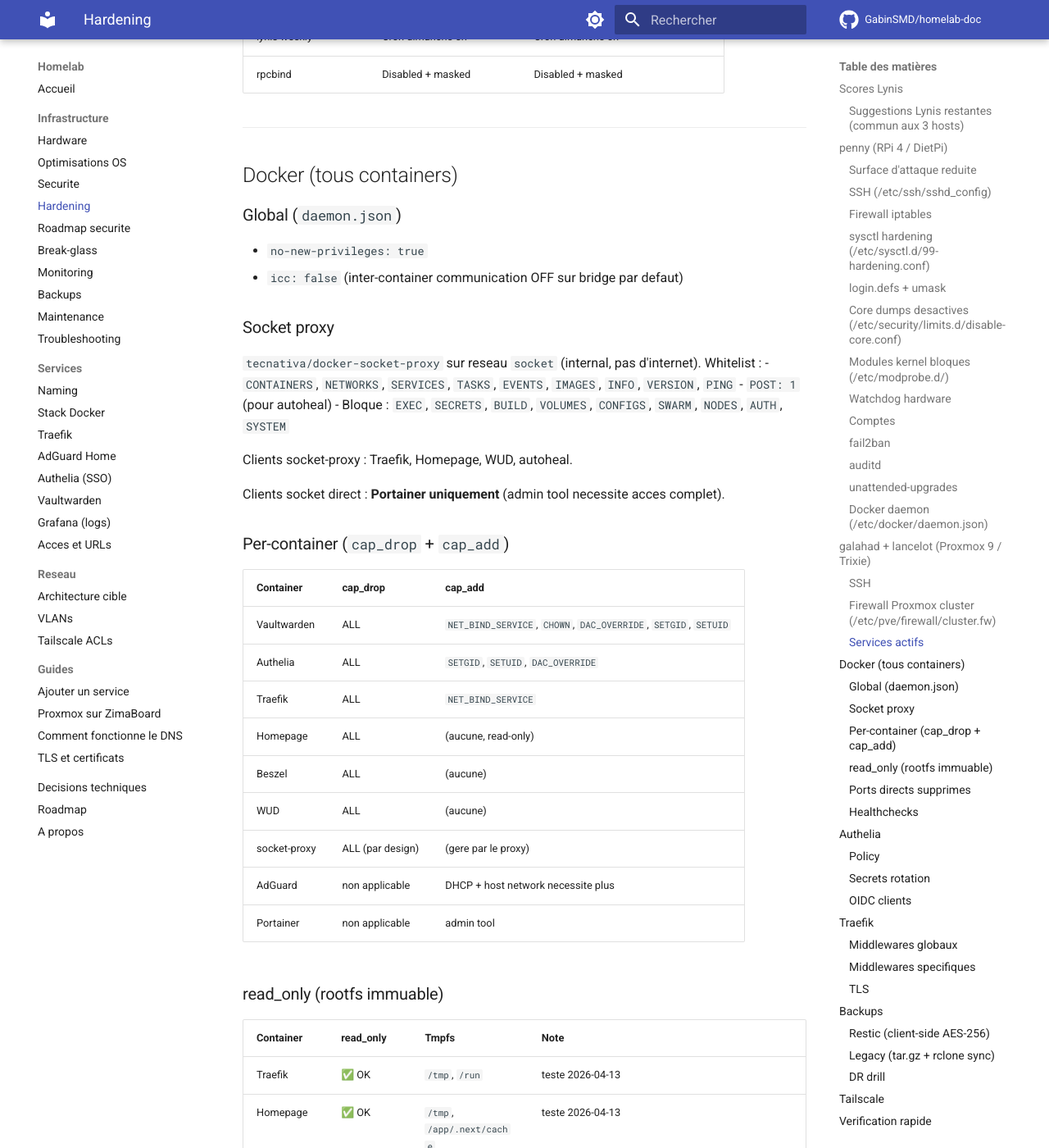
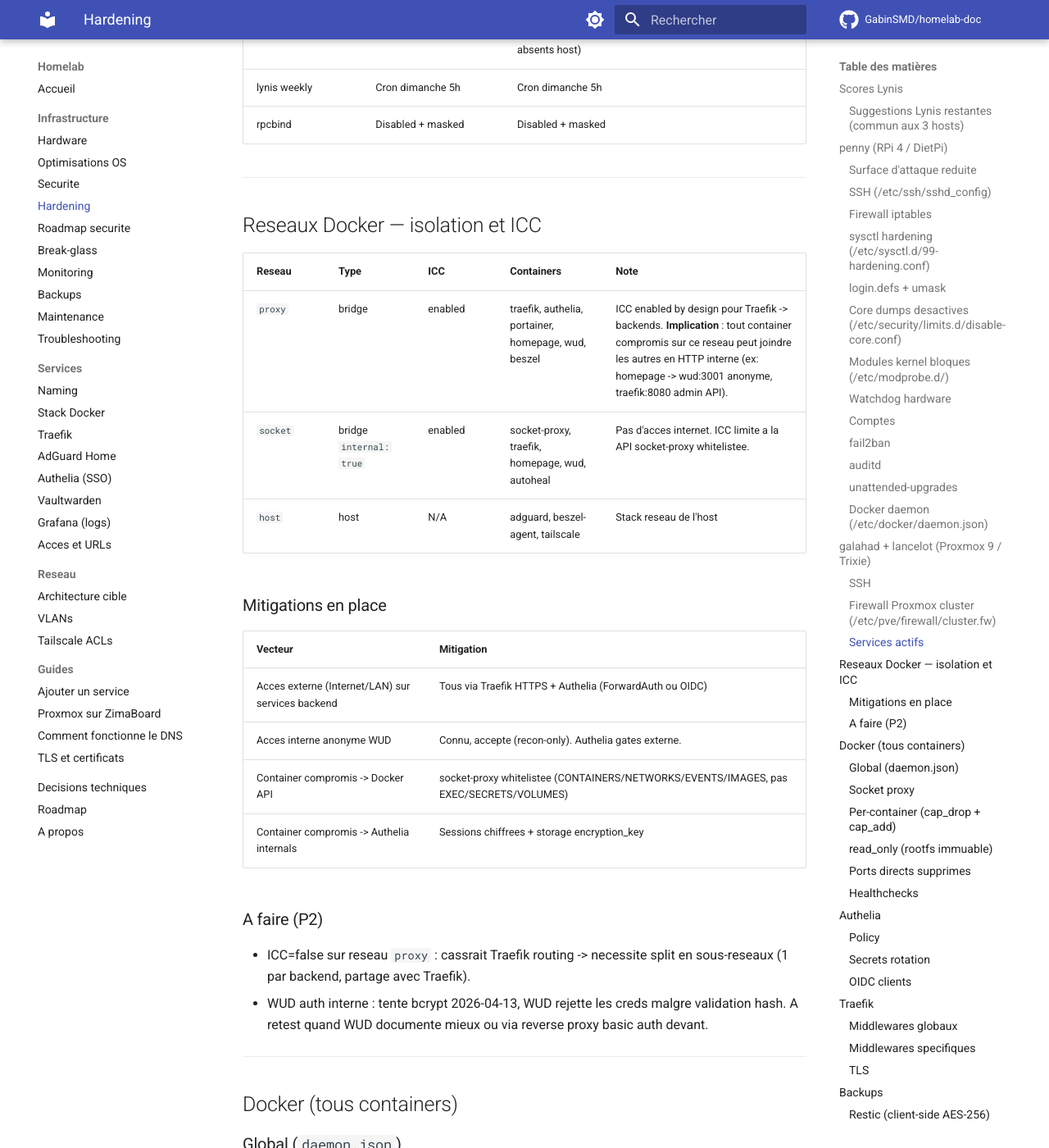
Before and after one commit to GabinSMD/homelab-doc, an MkDocs documentation site: the page built from docs/infrastructure/hardening.md, in a window 1280 px wide and 1400 px high, scrolled down 5477 px. Shown: the whole window at 82% size. Built offline with MkDocs 1.6.1 and Material for MkDocs 9.7.7, drawn with Linux system fonts in a browser that asks for light colours; comment, search, counter and statistics services are not loaded.

Commit message:
docs: audit feedback complet — TLS 1.3, remember_me, proxy ICC, gitleaks history
- TLS 1.3 strict applique (TLS 1.2 rejete)
- Authelia remember_me 7d (trade-off documente)
- consent_mode pre-configured 1y note : skip consent prompt mais auth restee MFA-protected (4h)
- Reseau proxy : ICC enabled documente, mitigations listees (hardening.md)
- vzdump vault daily (RPO 24h)
- digest-drift-check mensuel (Authelia drift detecte immediatement au test)
- restic prune ntfy on failure
- gitleaks one-shot historique : 0 secret leak sur les 2 repos
- auditd lancelot : Masque -> Actif (correction tableau)
- WUD basic auth tente puis revert (impl WUD rejette)

```diff
--- a/docs/infrastructure/hardening.md
+++ b/docs/infrastructure/hardening.md
@@ -214,9 +214,33 @@
 |---|---|---|
 | fail2ban | Actif (SSH + Proxmox jails) | Actif (SSH + Proxmox jails) |
 | unattended-upgrades | Actif | Actif |
-| auditd | Actif | Masque (incompatible kernel context) |
+| auditd | Actif | Actif (reactive 2026-04-13 — retrait des watch Docker absents host) |
 | lynis weekly | Cron dimanche 5h | Cron dimanche 5h |
 | rpcbind | Disabled + masked | Disabled + masked |
+
+---
+
+## Reseaux Docker — isolation et ICC
+
+| Reseau | Type | ICC | Containers | Note |
+|---|---|---|---|---|
+| `proxy` | bridge | enabled | traefik, authelia, portainer, homepage, wud, beszel | ICC enabled by design pour Traefik -> backends. **Implication** : tout container compromis sur ce reseau peut joindre les autres en HTTP interne (ex: homepage -> wud:3001 anonyme, traefik:8080 admin API). |
+| `socket` | bridge `internal: true` | enabled | socket-proxy, traefik, homepage, wud, autoheal | Pas d'acces internet. ICC limite a la API socket-proxy whitelistee. |
+| `host` | host | N/A | adguard, beszel-agent, tailscale | Stack reseau de l'host |
+
+### Mitigations en place
+
+| Vecteur | Mitigation |
+|---|---|
+| Acces externe (Internet/LAN) sur services backend | Tous via Traefik HTTPS + Authelia (ForwardAuth ou OIDC) |
+| Acces interne anonyme WUD | Connu, accepte (recon-only). Authelia gates externe. |
+| Container compromis -> Docker API | socket-proxy whitelistee (CONTAINERS/NETWORKS/EVENTS/IMAGES, pas EXEC/SECRETS/VOLUMES) |
+| Container compromis -> Authelia internals | Sessions chiffrees + storage encryption_key |
+
+### A faire (P2)
+
+- ICC=false sur reseau `proxy` : cassrait Traefik routing -> necessite split en sous-reseaux (1 par backend, partage avec Traefik).
+- WUD auth interne : tente bcrypt 2026-04-13, WUD rejette les creds malgre validation hash. A retest quand WUD documente mieux ou via reverse proxy basic auth devant.
 
 ---
 
```
